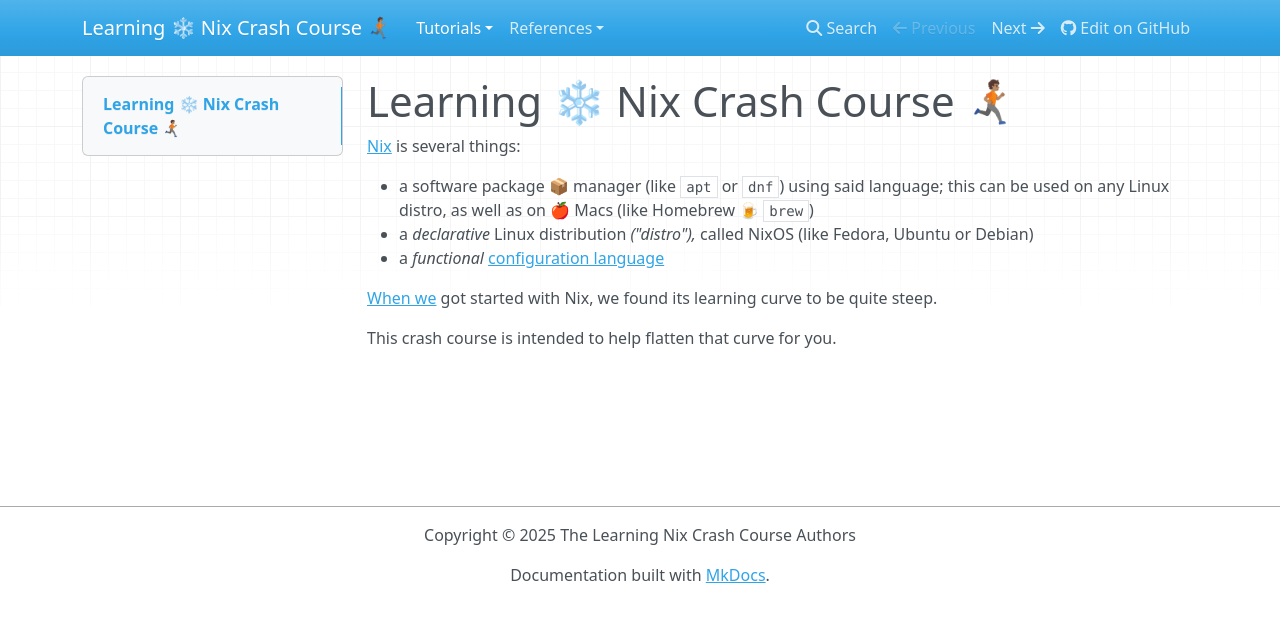
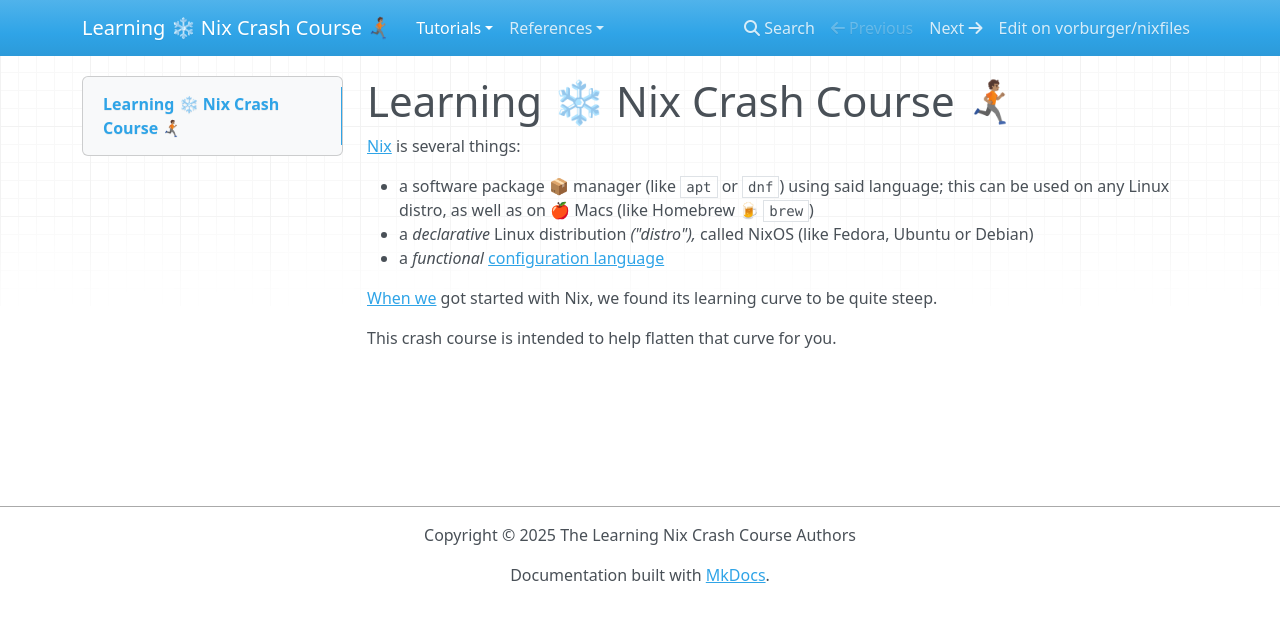
Before and after one commit to vorburger/nixfiles, an MkDocs documentation site: the page built from docs/docs/index.md, in a window 1280 px wide. Shown: the top 622 px of the page. Built offline with MkDocs 1.6.1, drawn with Linux system fonts in a browser that asks for light colours; nearby versions of some CDN libraries.

Commit message:
docs: Enable Edit

```diff
--- a/docs/mkdocs.yaml
+++ b/docs/mkdocs.yaml
@@ -1,7 +1,8 @@
 site_name: Learning ❄️ Nix Crash Course 🏃🏽‍➡️
 site_url: http://nix.vorburger.ch
 repo_url: https://github.com/vorburger/nixfiles
-edit_uri: blob/main/docs/
+repo_name: vorburger/nixfiles
+edit_uri: edit/main/docs/docs/
 copyright: Copyright &copy; 2025 The Learning Nix Crash Course <https://github.com/vorburger/nixfiles> Authors
 nav:
   - Tutorials:
@@ -31,3 +32,4 @@ nav:
 theme:
   features:
     - navigation.footer
+    - content.action.edit
```
